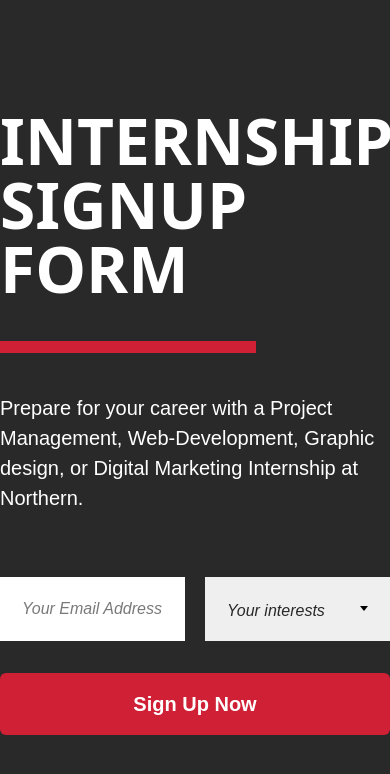
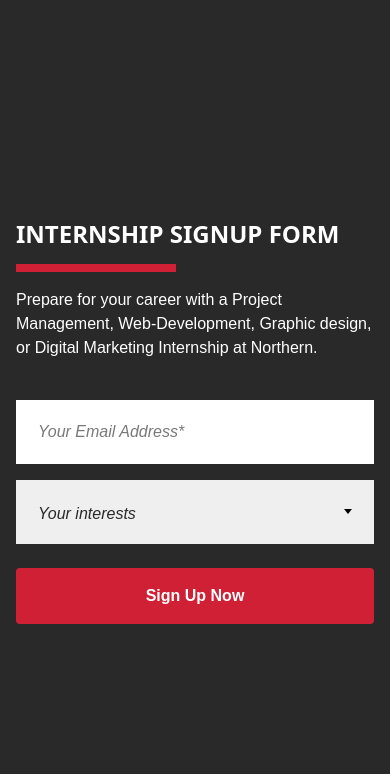
Before and after one commit to jcontheweb/northernco, a Vue app: page / in a window 390 px wide. Shown: the top 774 px of the page. Built offline with nearby package versions, Linux system fonts and the light colour scheme.

Commit message:
responsive breakpoints

```diff
--- a/src/App.vue
+++ b/src/App.vue
@@ -1,6 +1,6 @@
 <template>
   <div class="font-merriweather" id="app">
-    <div class="flex flex-col items-center justify-center min-h-screen bg-brand-black">
+    <div class="flex flex-col items-center justify-center min-h-screen bg-brand-black px-4">
       <InternshipForm />
     </div>
   </div>
--- a/src/components/Form.vue
+++ b/src/components/Form.vue
@@ -1,12 +1,12 @@
 <template>
   <form @submit.prevent>
     <p
-      class="text-white text-xl"
+      class="text-white md:text-xl"
     >Prepare for your career with a Project Management, Web-Development, Graphic design, or Digital Marketing Internship at Northern.</p>
 
-    <div class="flex justify-between items-end space-x-5 mt-16">
+    <div class="md:flex justify-between items-end md:space-x-5 mt-10 md:mt-16">
       <FormInput v-model="form.email" :error="errors.email" @input="errors.email = null"></FormInput>
-      <FormSelect v-model="form.interest" :error="errors.interest" @input="errors.interest = null">
+      <FormSelect class="mt-4 md:mt-0" v-model="form.interest" :error="errors.interest" @input="errors.interest = null">
         <option disabled selected>Your interests</option>
         <option v-for="(interest, index) in interests" :key="index" :value="interest">{{ interest }}</option>
       </FormSelect>
@@ -16,7 +16,7 @@
       @click="submit"
       :disabled="loading"
       :class="{'cursor-not-allowed' : loading}"
-      class="focus:shadow-outline focus:outline-none text-xl bg-brand-red text-white py-4 w-full mt-8 rounded-md font-bold"
+      class="focus:shadow-outline focus:outline-none md:text-xl bg-brand-red text-white py-4 w-full mt-6 md:mt-8 rounded font-bold"
     >{{ loading ? 'Submitting...' : 'Sign Up Now' }}</button>
   </form>
 </template>
--- a/src/components/InternshipForm.vue
+++ b/src/components/InternshipForm.vue
@@ -1,8 +1,8 @@
 <template>
   <div class="max-w-5xl w-full">
-    <h2 class="text-white font-sans text-6xl uppercase font-bold leading-none">
+    <h2 class="text-white font-sans text-2xl md:text-6xl uppercase font-bold leading-7 md:leading-none">
       internship signup form
-      <span class="block w-64 h-3 bg-brand-red my-10"></span>
+      <span class="block w-40 md:w-64 h-2 md:h-3 bg-brand-red my-4 md:my-10"></span>
     </h2>
     <Form @submitted="submitted = true" v-if="!submitted" />
     <FormSuccessResponse v-else />
```
